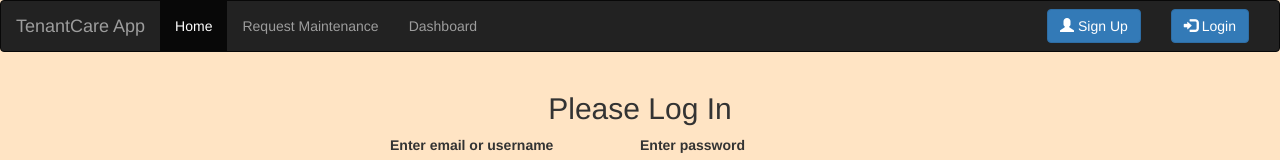
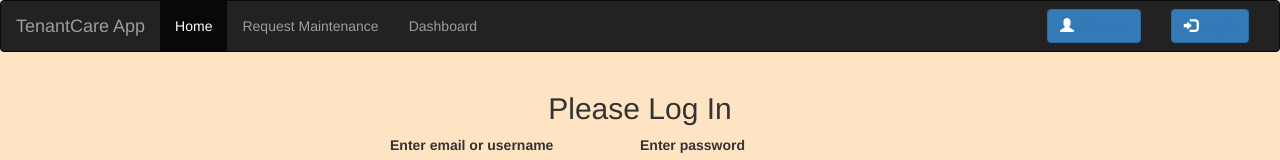
Before and after one commit to gckey/tenant-care, a React (Vite) app in the folder frontend/: page / in a window 1280 px wide. Shown: the top 160 px of the page. Built offline with nearby package versions, Linux system fonts and the light colour scheme.

Commit message:
Add Link to the header

```diff
--- a/frontend/src/components/Header.jsx
+++ b/frontend/src/components/Header.jsx
@@ -4,22 +4,24 @@
  * @param {text, logout} props
  * @returns
  */
+import { Link } from 'react-router-dom';
+
 const Header = (props) => {
 
   return (
     <nav className="navbar navbar-inverse">
       <div className="container-fluid">
         <div className="navbar-header">
-          <a className="navbar-brand" href="#">TenantCare App</a>
+          <Link to="/home" className="navbar-brand">TenantCare App</Link>
         </div>
         <ul className="nav navbar-nav">
-          <li className="active"><a href="#">Home</a></li>
-          <li><a href="#">Request Maintenance</a></li>
-          <li><a href="#">Dashboard</a></li>
+          <li className="active"><Link to="/home">Home</Link></li>
+          <li><Link to="/login">Request Maintenance</Link></li>
+          <li><Link to="/home">Dashboard</Link></li>
         </ul>
         <ul className="nav navbar-nav navbar-right nav-options">
-          <li><button className="btn btn-primary"><span className="glyphicon glyphicon-user"></span> Sign Up</button></li>
-          <li><button className="btn btn-primary"><span className="glyphicon glyphicon-log-in"></span> Login</button></li>
+          <li><button className="btn btn-primary"><span className="glyphicon glyphicon-user"></span> <Link to="/signup">Sign Up</Link></button></li>
+          <li><button className="btn btn-primary"><span className="glyphicon glyphicon-log-in"></span> <Link to="/login">Login</Link></button></li>
         </ul>
       </div>
     </nav>
```
